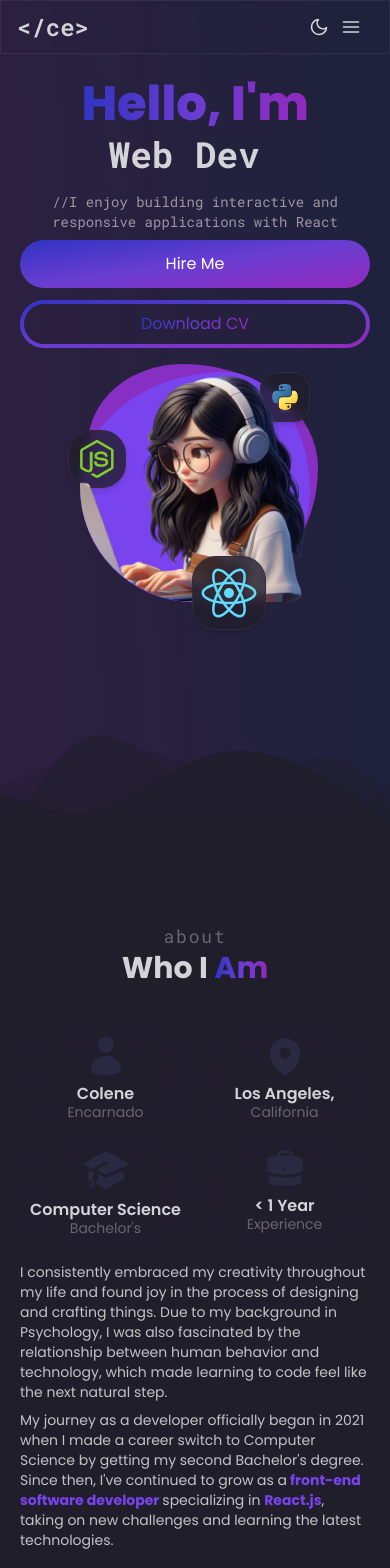
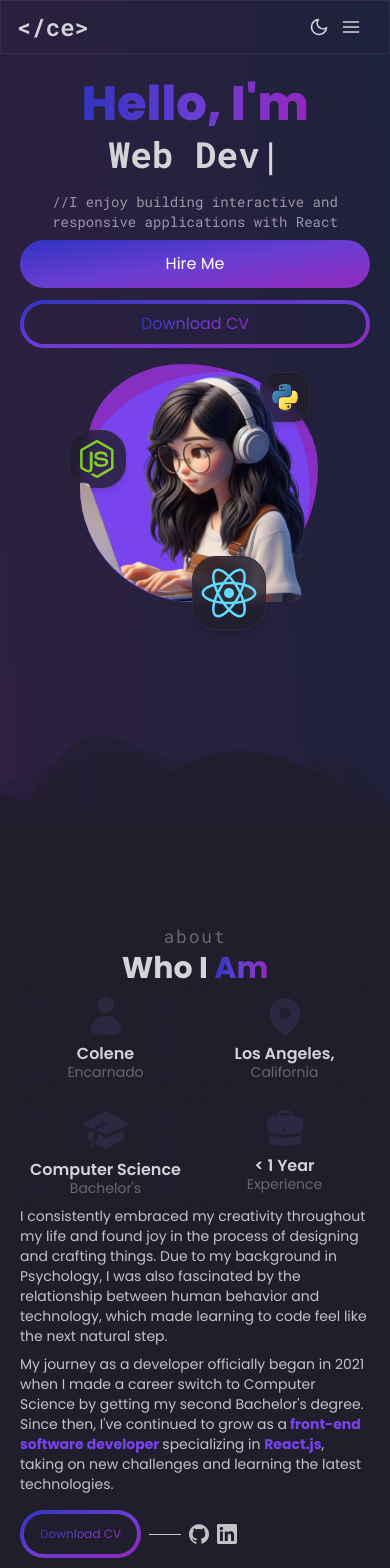
Before and after one commit to encarnac/portfolio, a React (Vite) app: page / in a window 390 px wide. Shown: the top 1568 px of the page. Built offline with nearby package versions, Linux system fonts and the light colour scheme.

Commit message:
Spacing changes

```diff
--- a/src/components/AboutSection.jsx
+++ b/src/components/AboutSection.jsx
@@ -58,7 +58,7 @@ const AboutSection = ({ setSelectedPage }) => {
 
       {/* SECTION CONTENT */}
       <div className="flex flex-col">
-        <div className="mt-0 grid grid-cols-1 items-center justify-items-center gap-x-0 gap-y-4 py-4 md:grid-cols-12 lg:gap-y-0 lg:py-0">
+        <div className="mt-0 grid grid-cols-1 items-center justify-items-center gap-x-0 gap-y-4 py-0 md:grid-cols-12 md:py-2 lg:gap-y-0 lg:py-0">
           {/* PHOTO */}
           <motion.div
             initial="hidden"
@@ -80,7 +80,7 @@ const AboutSection = ({ setSelectedPage }) => {
             viewport={{ once: true, amount: 0.2 }}
             transition={{ type: "tween", duration: 0.4 }}
             variants={aboutContent}
-            className="relative mt-0 flex w-full min-w-fit flex-col gap-y-4 px-0 text-sm text-[#7B7484] dark:text-[#c3c3c4] md:col-span-7 lg:min-w-min lg:gap-y-6 lg:text-base xl:w-11/12"
+            className="relative mt-0 flex w-full min-w-fit flex-col gap-y-2 px-0 text-sm text-[#7B7484] dark:text-[#c3c3c4] md:col-span-7 lg:min-w-min lg:gap-y-6 lg:text-base xl:w-11/12"
           >
             {ABOUT_DATA.introduction}
 
@@ -117,7 +117,7 @@ const AboutSection = ({ setSelectedPage }) => {
           viewport={{ once: true, amount: 1 }}
           variants={aboutSummary}
           transition={{ type: "tween", duration: 0.6 }}
-          className="order-first mt-10 grid grid-cols-2 gap-2 text-center text-base sm:justify-start md:order-last md:grid-cols-4 md:text-start md:text-sm lg:text-lg"
+          className="order-first mt-0 grid grid-cols-2 gap-2 text-center text-base sm:justify-start md:order-last md:mt-10 md:grid-cols-4 md:text-start md:text-sm lg:text-lg"
         >
           {ABOUT_DATA.summary.map((info, index) => (
             <AboutIconCard info={info} />
```
